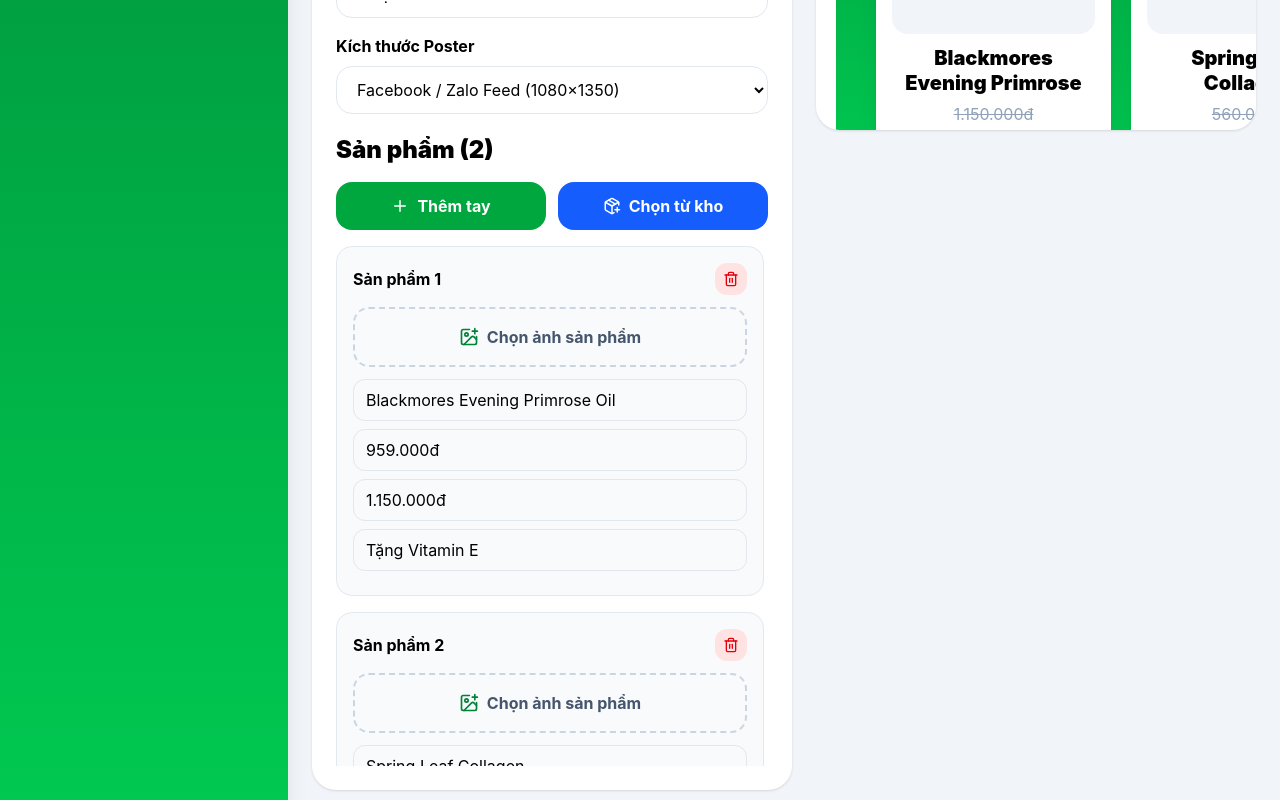
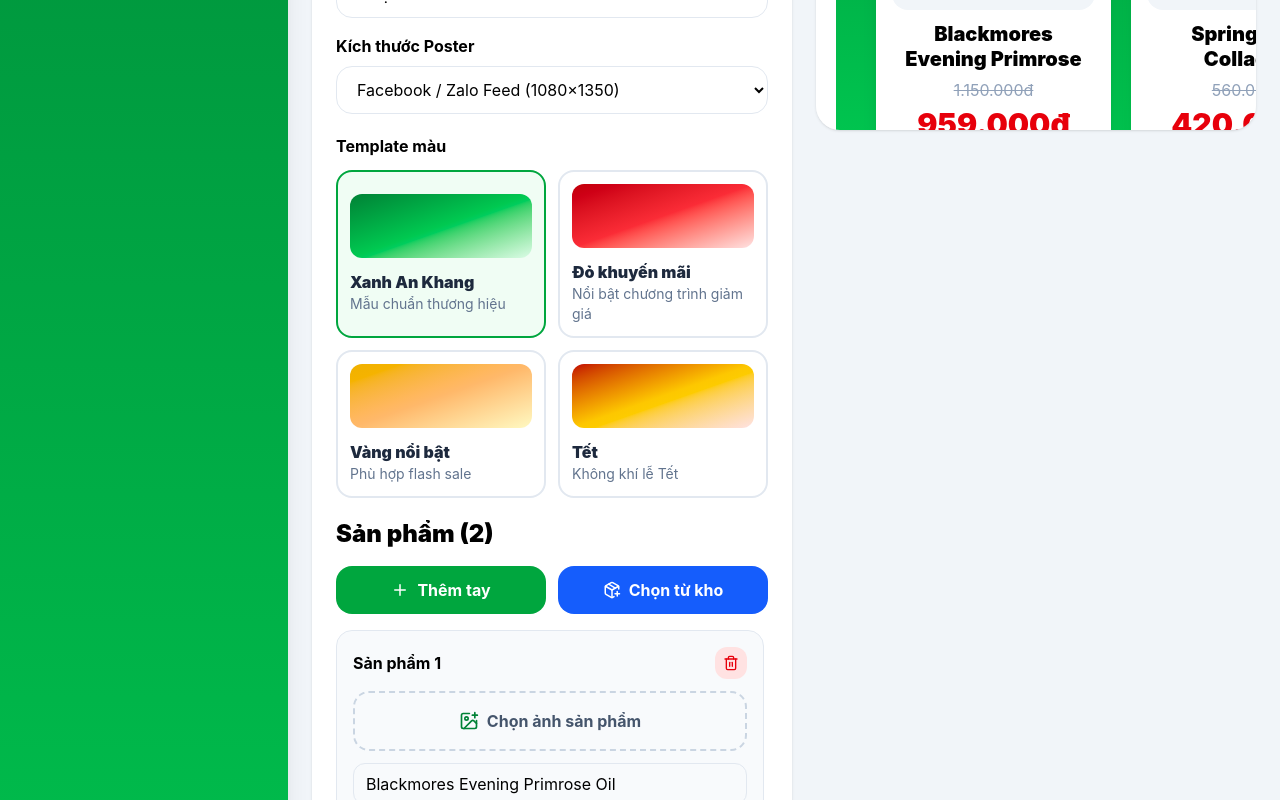
Before and after one commit to idthiengioi2-sketch/ankhang-poster-ai, a React (Vite) app: page / in a window 1280 px wide. Shown: the part 640-1440 px from the top of the page. Built offline with nearby package versions, Linux system fonts and the light colour scheme.

Commit message:
release 1.0.0 add poster templates

```diff
--- a/src/components/PosterCanvas.jsx
+++ b/src/components/PosterCanvas.jsx
@@ -23,6 +23,13 @@
   },
 };
 
+const TEMPLATE_BG = {
+  green: "from-green-700 via-green-500 to-green-100",
+  red: "from-red-700 via-red-500 to-red-100",
+  yellow: "from-yellow-500 via-orange-300 to-yellow-100",
+  tet: "from-red-700 via-yellow-400 to-red-100",
+};
+
 export default function PosterCanvas({
   posterRef,
   title,
@@ -30,6 +37,9 @@
   products,
   columns = 4,
   posterSize = "feed",
+  logo = "",
+  hotline = "1900 1572",
+  template = "green",
 }) {
   const gridClass = {
     2: "grid-cols-2",
@@ -39,26 +49,41 @@
   }[columns];
 
   const size = SIZE_CONFIG[posterSize] || SIZE_CONFIG.feed;
+  const bg = TEMPLATE_BG[template] || TEMPLATE_BG.green;
 
   return (
     <div
       ref={posterRef}
       className={[
         size.className,
-        "bg-gradient-to-b from-green-700 via-green-500 to-green-100 rounded-[36px] p-10 relative overflow-hidden",
+        `bg-gradient-to-b ${bg}`,
+        "rounded-[36px] p-10 relative overflow-hidden",
       ].join(" ")}
     >
       <div className="bg-white rounded-[30px] p-7 flex justify-between items-center shadow">
+        <div className="flex items-center gap-5">
+          {logo ? (
+            <div className="w-24 h-24 rounded-3xl bg-white grid place-items-center overflow-hidden border border-slate-100">
+              <img
+                src={logo}
+                className="max-w-full max-h-full object-contain"
+              />
+            </div>
+          ) : (
+            <div className="w-24 h-24 rounded-3xl bg-green-700 text-white grid place-items-center font-black text-3xl">
+              AK
+            </div>
+          )}
+
           <div>
             <h1 className="text-5xl font-black text-green-700">
               NHÀ THUỐC AN KHANG
             </h1>
+
             <p className="text-2xl text-slate-500 mt-2">
-           100% hàng chính hãng
-Minh bạch giá và nguồn gốc
-Không tính phí cắt liều
-Tư vấn đúng thuốc, đúng liều
+              Sức khỏe cho mọi nhà
             </p>
+          </div>
         </div>
 
         <div className="bg-red-600 text-white px-8 py-4 rounded-3xl text-3xl font-black">
@@ -70,6 +95,7 @@
         <h2 className={`${size.titleSize} font-black drop-shadow`}>
           {title}
         </h2>
+
         <p className="text-3xl mt-3">
           Áp dụng: {date}
         </p>
@@ -85,8 +111,8 @@
       </div>
 
       <div className="absolute left-10 right-10 bottom-8 bg-white/95 rounded-3xl px-8 py-5 flex justify-between text-green-700 text-2xl font-black">
-        <span>Nhà thuốc An Khang Mỹ Luông</span>
-        <span>Hotline: 0931 113 747</span>
+        <span>Cam kết hàng chính hãng</span>
+        <span>Hotline: {hotline}</span>
       </div>
     </div>
   );
--- /dev/null
+++ b/src/components/TemplateSelector.jsx
@@ -0,0 +1,67 @@
+const TEMPLATES = [
+  {
+    id: "green",
+    name: "Xanh An Khang",
+    desc: "Mẫu chuẩn thương hiệu",
+    preview: "from-green-700 via-green-500 to-green-100",
+  },
+  {
+    id: "red",
+    name: "Đỏ khuyến mãi",
+    desc: "Nổi bật chương trình giảm giá",
+    preview: "from-red-700 via-red-500 to-red-100",
+  },
+  {
+    id: "yellow",
+    name: "Vàng nổi bật",
+    desc: "Phù hợp flash sale",
+    preview: "from-yellow-500 via-orange-300 to-yellow-100",
+  },
+  {
+    id: "tet",
+    name: "Tết",
+    desc: "Không khí lễ Tết",
+    preview: "from-red-700 via-yellow-400 to-red-100",
+  },
+];
+
+export default function TemplateSelector({ template, setTemplate }) {
+  return (
+    <div className="mb-5">
+      <label className="font-bold block mb-3">
+        Template màu
+      </label>
+
+      <div className="grid grid-cols-2 gap-3">
+        {TEMPLATES.map((item) => {
+          const active = template === item.id;
+
+          return (
+            <button
+              key={item.id}
+              onClick={() => setTemplate(item.id)}
+              className={[
+                "rounded-2xl border-2 p-3 text-left transition",
+                active
+                  ? "border-green-600 bg-green-50"
+                  : "border-slate-200 bg-white hover:bg-slate-50",
+              ].join(" ")}
+            >
+              <div
+                className={`h-16 rounded-xl bg-gradient-to-br ${item.preview}`}
+              />
+
+              <p className="font-black text-slate-800 mt-3">
+                {item.name}
+              </p>
+
+              <p className="text-slate-500 text-sm">
+                {item.desc}
+              </p>
+            </button>
+          );
+        })}
+      </div>
+    </div>
+  );
+}
--- a/src/pages/Poster.jsx
+++ b/src/pages/Poster.jsx
@@ -7,6 +7,7 @@
 import ProductEditor from "../components/ProductEditor";
 import PosterCanvas from "../components/PosterCanvas";
 import ProductPicker from "../components/ProductPicker";
+import TemplateSelector from "../components/TemplateSelector";
 
 const SAMPLE_PRODUCTS = [
   {
@@ -40,18 +41,44 @@
   const posterRef = useRef(null);
 
   const [pickerOpen, setPickerOpen] = useState(false);
-  const [title, setTitle] = useState(() => loadData("ak_title", "KHUYẾN MÃI LỚN"));
-  const [date, setDate] = useState(() => loadData("ak_date", "06/07 - 19/07"));
-  const [columns, setColumns] = useState(() => loadData("ak_columns", 4));
-  const [posterSize, setPosterSize] = useState(() => loadData("ak_poster_size", "feed"));
-  const [logo, setLogo] = useState(() => loadData("ak_logo", ""));
-  const [hotline, setHotline] = useState(() => loadData("ak_hotline", "1900 1572"));
-  const [products, setProducts] = useState(() => loadData("ak_products", SAMPLE_PRODUCTS));
+
+  const [title, setTitle] = useState(() =>
+    loadData("ak_title", "KHUYẾN MÃI LỚN")
+  );
+
+  const [date, setDate] = useState(() =>
+    loadData("ak_date", "06/07 - 19/07")
+  );
+
+  const [columns, setColumns] = useState(() =>
+    loadData("ak_columns", 4)
+  );
+
+  const [posterSize, setPosterSize] = useState(() =>
+    loadData("ak_poster_size", "feed")
+  );
+
+  const [template, setTemplate] = useState(() =>
+    loadData("ak_template", "green")
+  );
+
+  const [logo, setLogo] = useState(() =>
+    loadData("ak_logo", "")
+  );
+
+  const [hotline, setHotline] = useState(() =>
+    loadData("ak_hotline", "1900 1572")
+  );
+
+  const [products, setProducts] = useState(() =>
+    loadData("ak_products", SAMPLE_PRODUCTS)
+  );
 
   useEffect(() => saveData("ak_title", title), [title]);
   useEffect(() => saveData("ak_date", date), [date]);
   useEffect(() => saveData("ak_columns", columns), [columns]);
   useEffect(() => saveData("ak_poster_size", posterSize), [posterSize]);
+  useEffect(() => saveData("ak_template", template), [template]);
   useEffect(() => saveData("ak_logo", logo), [logo]);
   useEffect(() => saveData("ak_hotline", hotline), [hotline]);
   useEffect(() => saveData("ak_products", products), [products]);
@@ -114,7 +141,7 @@
           </h1>
 
           <p className="text-slate-500 mt-2">
-            Chọn sản phẩm từ kho, upload logo, nhập giá và xuất PNG.
+            Chọn sản phẩm từ kho, upload logo, chọn template và xuất PNG.
           </p>
         </div>
 
@@ -201,6 +228,11 @@
             <option value="a4">A4 (1240×1754)</option>
           </select>
 
+          <TemplateSelector
+            template={template}
+            setTemplate={setTemplate}
+          />
+
           <div className="flex justify-between items-center mb-4">
             <h2 className="text-2xl font-black">
               Sản phẩm ({products.length})
@@ -247,6 +279,7 @@
             products={products}
             columns={columns}
             posterSize={posterSize}
+            template={template}
             logo={logo}
             hotline={hotline}
           />
```
Lines whose indentation alone changed are shown as unchanged.
